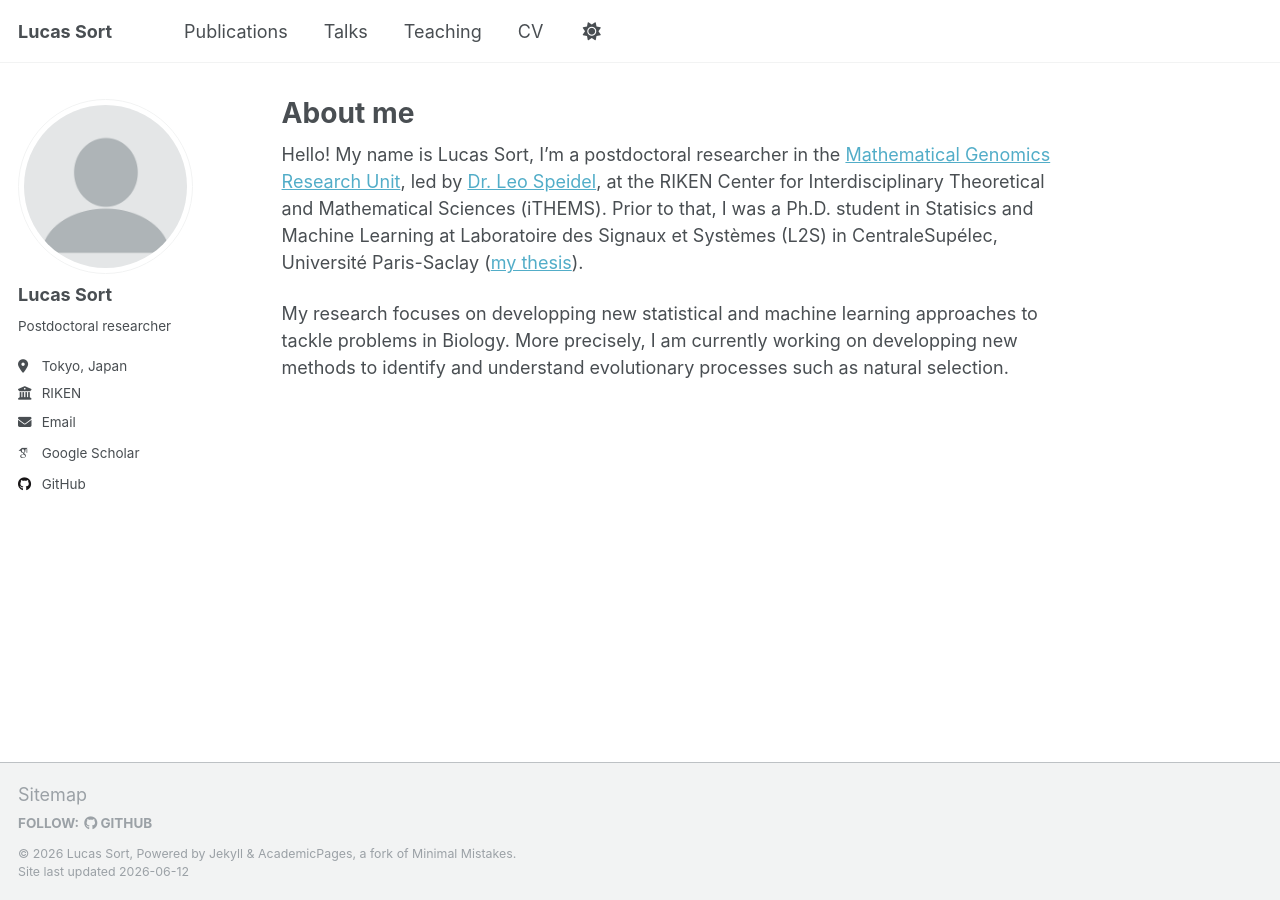
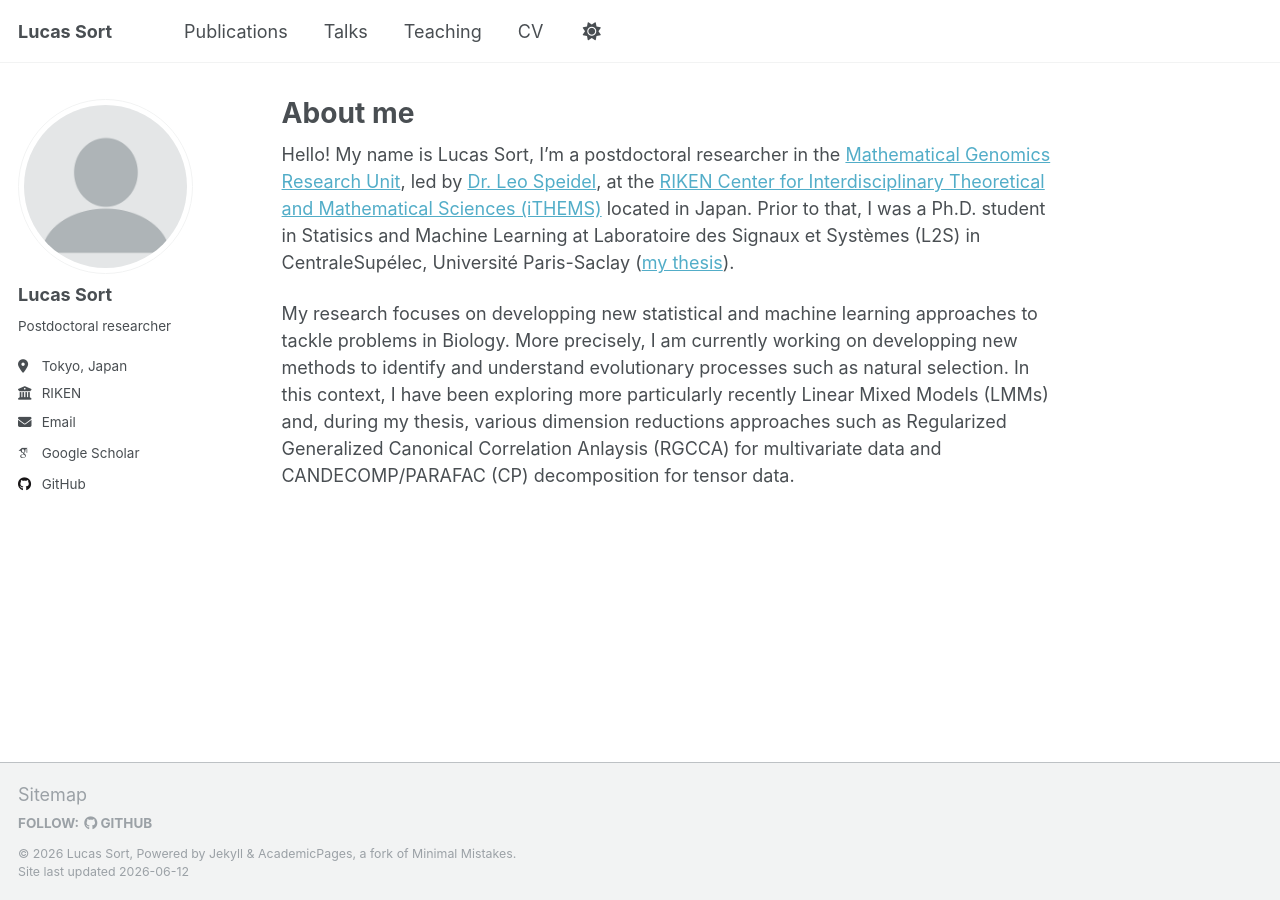
Before and after one commit to lucas-sort/lucas-sort.github.io, a Jekyll site: the page built from _pages/about.md, in a window 1280 px wide. Built offline with Jekyll 4.4.1, drawn with Linux system fonts in a browser that asks for light colours; some web fonts are replaced; a script that is not in the unit is left out.

Commit message:
Update about.md

```diff
--- a/_pages/about.md
+++ b/_pages/about.md
@@ -8,6 +8,6 @@ redirect_from:
 ---
 
 
-Hello! My name is Lucas Sort, I'm a postdoctoral researcher in the [Mathematical Genomics Research Unit](https://speidellab.github.io), led by [Dr. Leo Speidel](https://leospeidel.github.io), at the RIKEN Center for Interdisciplinary Theoretical and Mathematical Sciences (iTHEMS). Prior to that, I was a Ph.D. student in Statisics and Machine Learning at Laboratoire des Signaux et Systèmes (L2S) in CentraleSupélec, Université Paris-Saclay ([my thesis](https://theses.hal.science/tel-04918883/file/137010_SORT_2025_archivage.pdf)).
+Hello! My name is Lucas Sort, I'm a postdoctoral researcher in the [Mathematical Genomics Research Unit](https://speidellab.github.io), led by [Dr. Leo Speidel](https://leospeidel.github.io), at the [RIKEN Center for Interdisciplinary Theoretical and Mathematical Sciences (iTHEMS)](https://ithems.riken.jp/en) located in Japan. Prior to that, I was a Ph.D. student in Statisics and Machine Learning at Laboratoire des Signaux et Systèmes (L2S) in CentraleSupélec, Université Paris-Saclay ([my thesis](https://theses.hal.science/tel-04918883/file/137010_SORT_2025_archivage.pdf)).
 
-My research focuses on developping new statistical and machine learning approaches to tackle problems in Biology. More precisely, I am currently working on developping new methods to identify and understand evolutionary processes such as natural selection.
+My research focuses on developping new statistical and machine learning approaches to tackle problems in Biology. More precisely, I am currently working on developping new methods to identify and understand evolutionary processes such as natural selection. In this context, I have been exploring more particularly recently Linear Mixed Models (LMMs) and, during my thesis, various dimension reductions approaches such as Regularized Generalized Canonical Correlation Anlaysis (RGCCA) for multivariate data and CANDECOMP/PARAFAC (CP) decomposition for tensor data.
```
